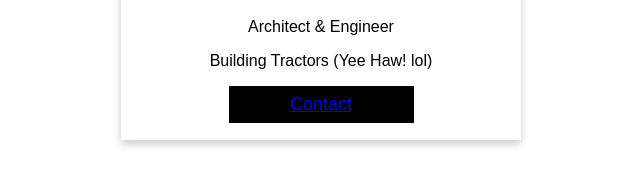
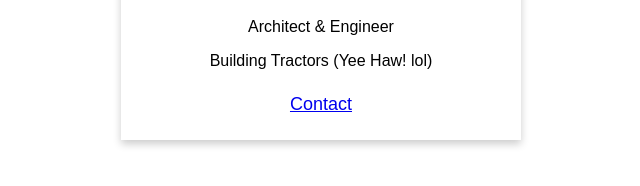
Before and after one commit to bluej3710/cbc7, a plain HTML site: page Day27fakercard.html in a window 1280 px wide. Shown: the part 398-584 px from the top of the page, without its empty margins (319-959 px from the left). Drawn offline with Linux system fonts and the light colour scheme.

Commit message:
Day27fakercard

```diff
--- a/Day27fakercard.html
+++ b/Day27fakercard.html
@@ -30,8 +30,9 @@ button {
   outline: 0;
   display: inline-block;
   padding: 8px;
+  /*Why does the font color change when linking?(think blue is the default color when connecting link) */
   color: white;
-  background-color: #000;
+  background-color: white;
   text-align: center;
   cursor: pointer;
   width: 50%;
@@ -57,5 +58,6 @@ button:hover, a:hover {
     <p><button> <a href="https://www.craftsmanshipmuseum.com/Kieffer.htm"target="_blank">Contact</a></button></p>
   </div>
 </div>
+
 </body>
 </html>
```
